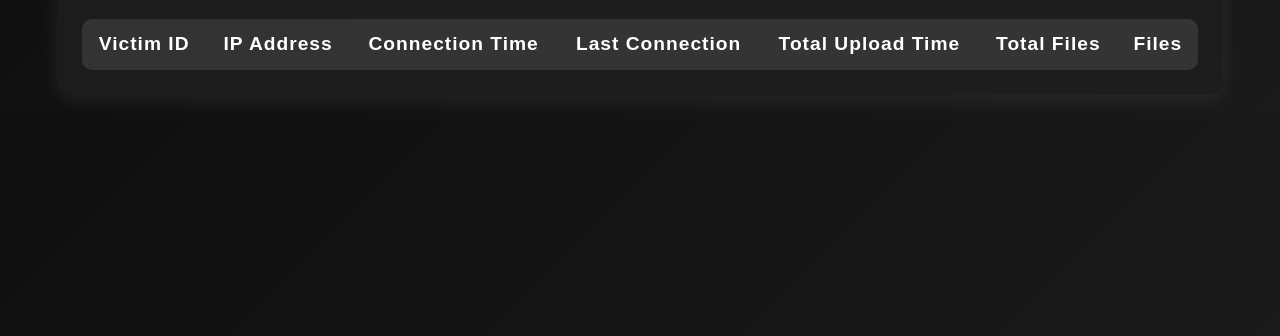
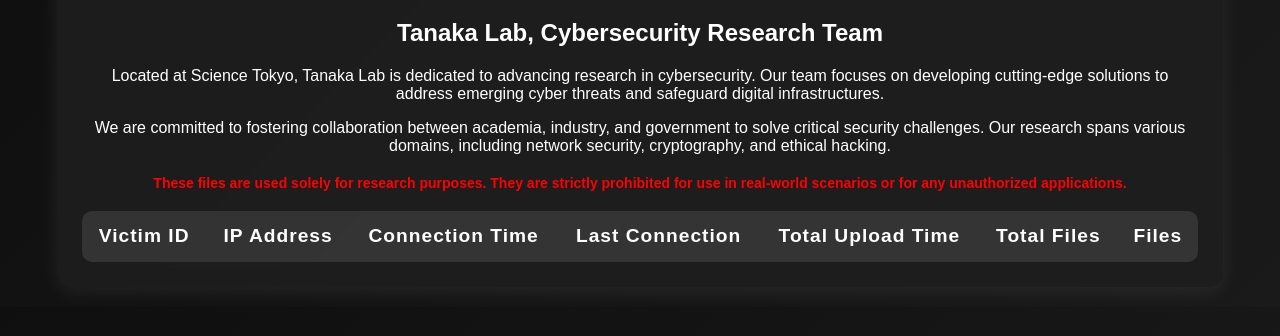
Before and after one commit to 2naseernoor/DEOBBETest1, a website: page dashboard/index.html in a window 1280 px wide. Shown: the part 106-442 px from the top of the page. Drawn offline with nearby package versions, Linux system fonts and the light colour scheme; no server answers.

Commit message:
Updated code-v6

```diff
--- a/dashboard/index.html
+++ b/dashboard/index.html
@@ -100,10 +100,32 @@
         fetchData();
     });
   </script>
+  <style>
+    .disclaimer {
+      color: red;
+      font-weight: bold;
+      margin-top: 20px;
+      font-size: 14px;
+      text-align: center;
+    }
+  </style>
 </head>
 <body>
   <div class="container">
     <h1>Dashboard</h1>
+
+    <!-- Research Group Information -->
+    <section class="research-group-info">
+      <h2>Tanaka Lab, Cybersecurity Research Team</h2>
+      <p>Located at Science Tokyo, Tanaka Lab is dedicated to advancing research in cybersecurity. Our team focuses on developing cutting-edge solutions to address emerging cyber threats and safeguard digital infrastructures.</p>
+      <p>We are committed to fostering collaboration between academia, industry, and government to solve critical security challenges. Our research spans various domains, including network security, cryptography, and ethical hacking.</p>
+    </section>
+
+    <!-- Disclaimer Message -->
+    <div class="disclaimer">
+      <p>These files are used solely for research purposes. They are strictly prohibited for use in real-world scenarios or for any unauthorized applications.</p>
+    </div>
+
     <table id="devicesTable" class="device-table">
       <thead>
         <tr>
```
